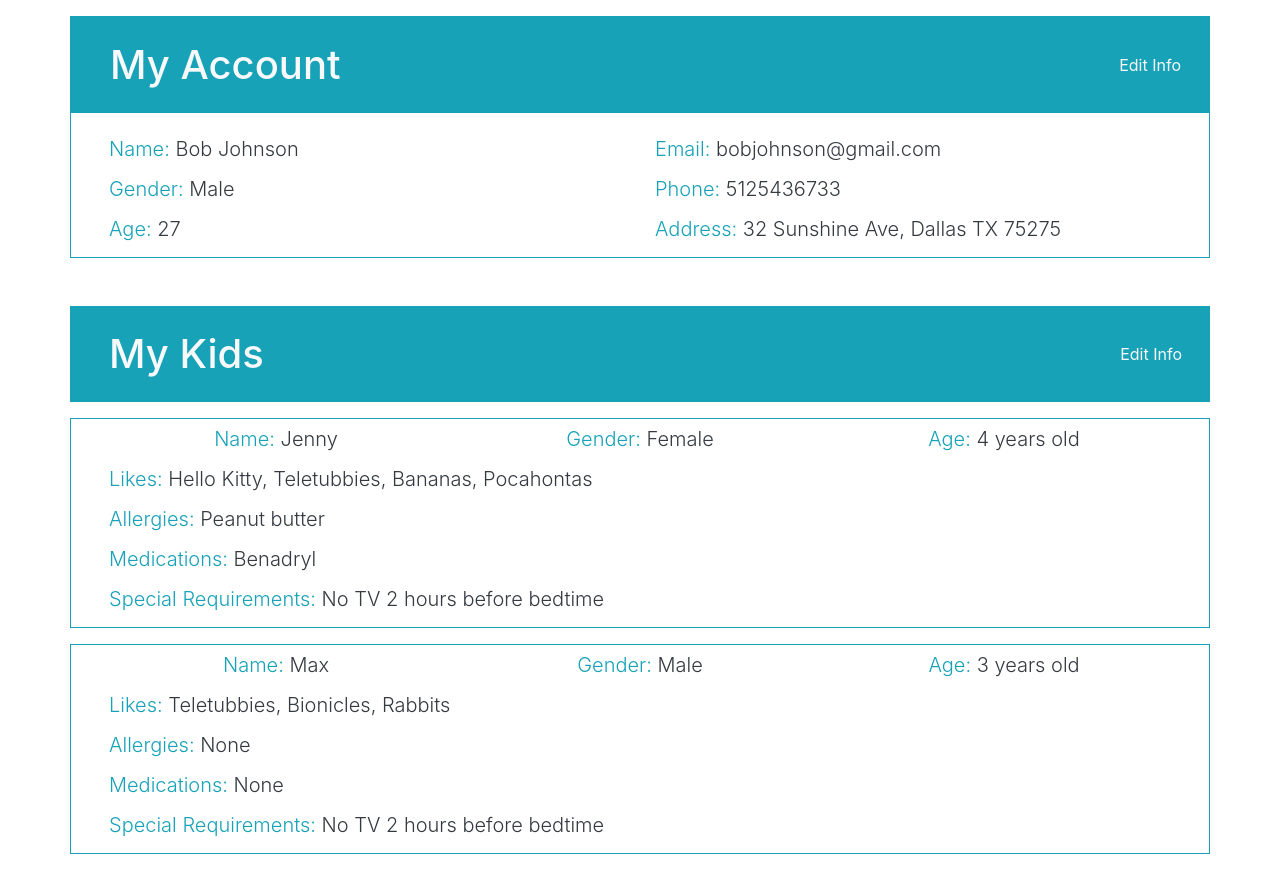
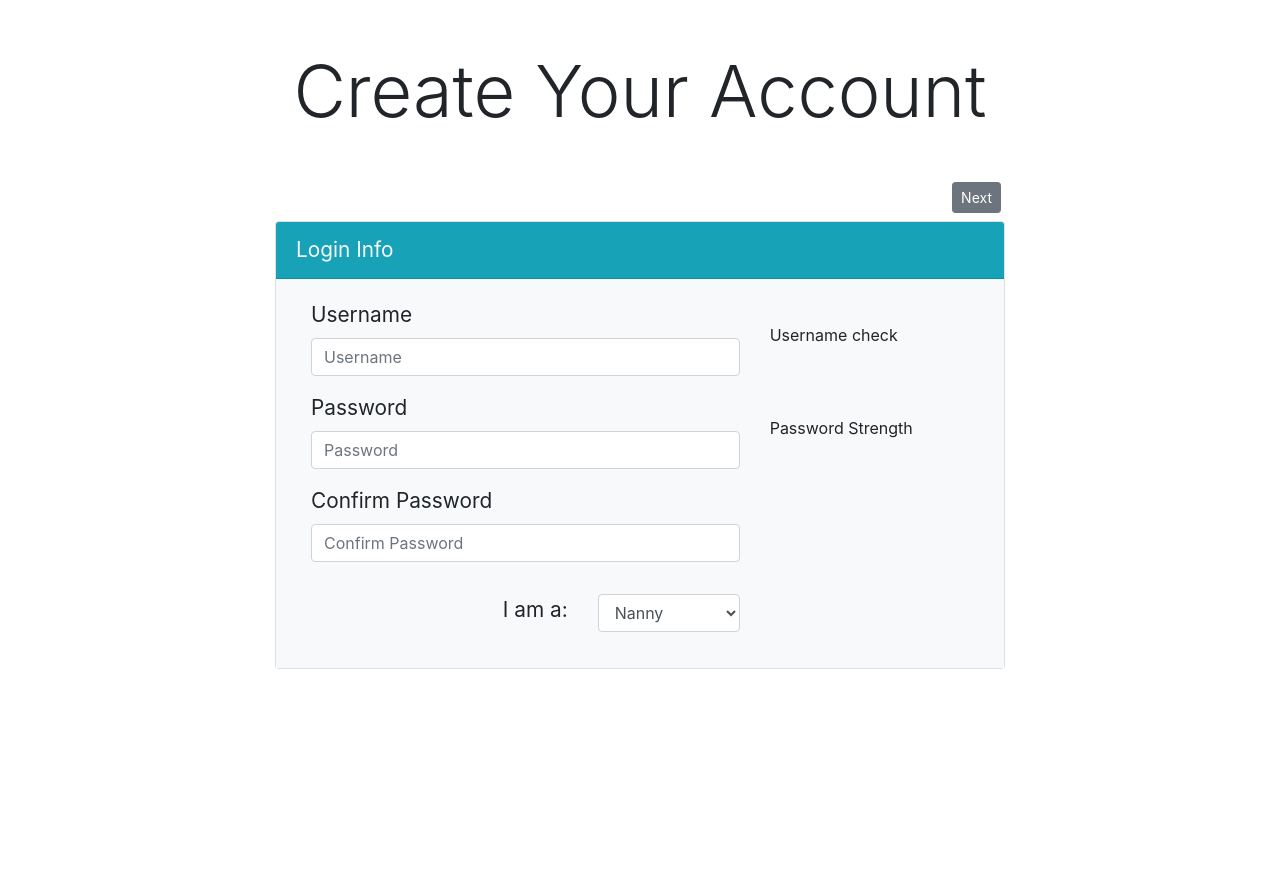
Before and after one commit to mlee98/nannyApp, an Angular app in the folder GUI/nannyApp/: page / in a window 1280 px wide. After the commit the page ends 800 px from the top, so only its background shows below. Built offline with nearby package versions, Linux system fonts and the light colour scheme.

Commit message:
work with merging into master

```diff
--- a/GUI/nannyApp/src/app/app.component.html
+++ b/GUI/nannyApp/src/app/app.component.html
@@ -1 +1 @@
-<app-settings-page></app-settings-page>
+<app-create-account></app-create-account>
```
